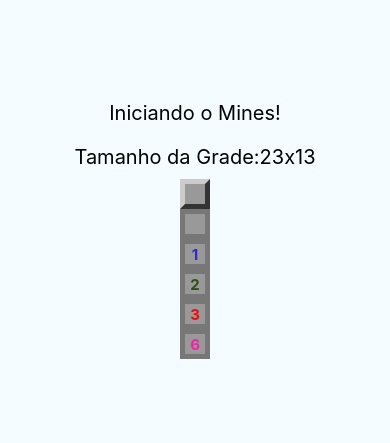
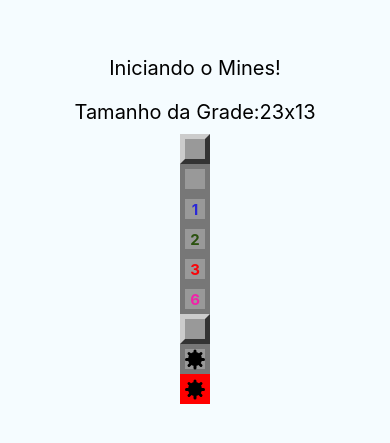
Before and after one commit to marlonalmino/minesweeper-reactnative, a React Native app: screen / in a window 390 px wide. Shown: the part 197-640 px from the top of the page. Built offline with nearby package versions, Linux system fonts and the light colour scheme.

Commit message:
Componente Mina (Mine)

```diff
--- a/App.js
+++ b/App.js
@@ -17,6 +17,9 @@ export default class App extends Component {
         <Field opened nearMines={2} />
         <Field opened nearMines={3} />
         <Field opened nearMines={6} />
+        <Field mined />
+        <Field mined opened />
+        <Field mined opened exploded />
       </View>
     )
   }
--- a/src/components/Field.js
+++ b/src/components/Field.js
@@ -1,12 +1,14 @@
 import React from 'react'
 import { View, StyleSheet, Text } from 'react-native'
 import params from '../params'
+import Mine from './Mine'
 
 export default props => {
-  const { mined, opened, nearMines } = props
+  const { mined, opened, nearMines, exploded } = props
 
   const styleField = [styles.field]
   if (opened) styleField.push(styles.opened)
+  if (exploded) styleField.push(styles.exploded)
   if (styleField.length === 1) styleField.push(styles.regular)
 
   let color = null
@@ -23,6 +25,7 @@ export default props => {
         ? <Text style={[styles.label, { color: color }]}>{nearMines}</Text>
         : false
       }
+      {mined && opened ? <Mine /> : false}
     </View>
   )
 }
@@ -49,5 +52,9 @@ const styles = StyleSheet.create({
   label: {
     fontWeight: 'bold',
     fontSize: params.fontSize,
+  },
+  exploded: {
+    backgroundColor: 'red',
+    borderColor: 'red'
   }
 })
--- /dev/null
+++ b/src/components/Mine.js
@@ -0,0 +1,36 @@
+import React from 'react'
+import { View, StyleSheet } from 'react-native'
+
+export default props => {
+  return (
+    <View style={styles.container}>
+      <View style={styles.coreMine} />
+      <View style={styles.line} />
+      <View style={[styles.line, { transform: [{ rotate: '45deg' }] }]} />
+      <View style={[styles.line, { transform: [{ rotate: '90deg' }] }]} />
+      <View style={[styles.line, { transform: [{ rotate: '135deg' }] }]} />
+    </View>
+  )
+}
+
+const styles = StyleSheet.create({
+  container: {
+    alignItems: 'center',
+    justifyContent: 'center',
+  },
+  coreMine: {
+    height: 14,
+    width: 14,
+    borderRadius: 10,
+    backgroundColor: 'black',
+    alignItems: 'center',
+    justifyContent: 'center',
+  },
+  line: {
+    position: 'absolute',
+    height: 3,
+    width: 20,
+    borderRadius: 3,
+    backgroundColor: 'black',
+  }
+})
```
